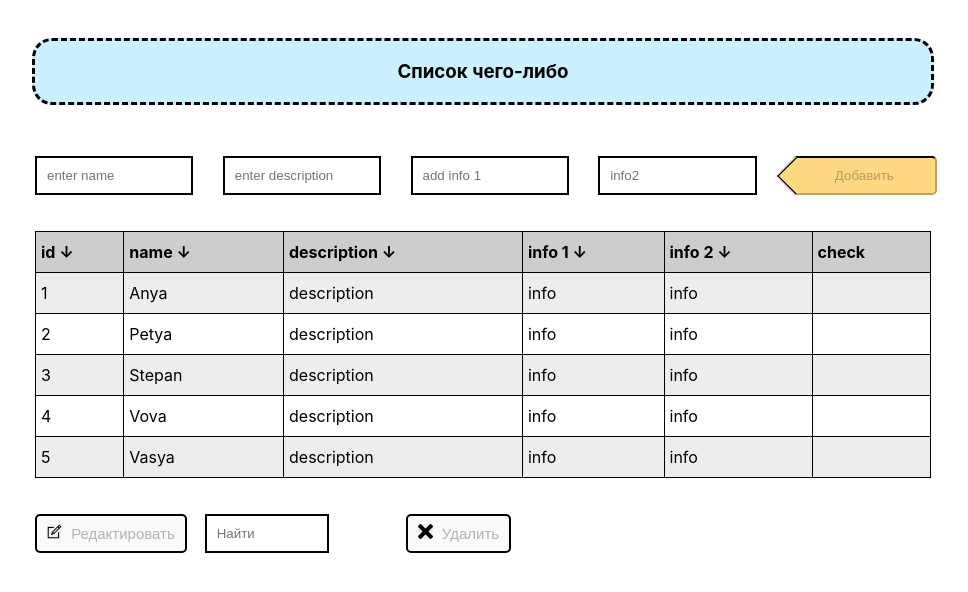
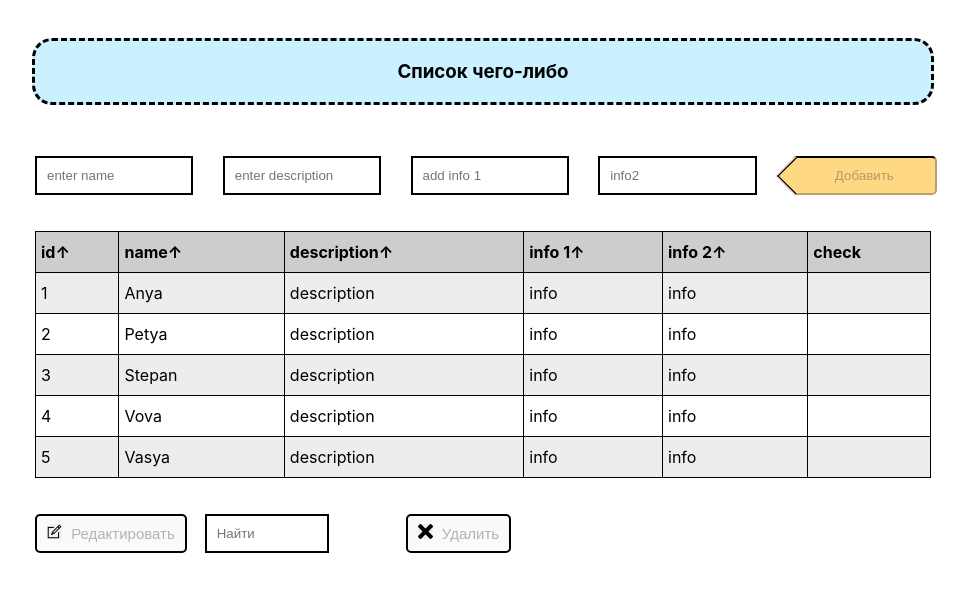
Before and after one commit to VyacheslavPetrov/veles, a React (Create React App) app in the folder my-table/my-table/: page / in a window 1280 px wide. Shown: the top 592 px of the page, without its empty margins (157-1125 px from the left). Built offline with nearby package versions, Linux system fonts and the light colour scheme.

Commit message:
sort fixes

```diff
--- a/my-table/my-table/src/App.css
+++ b/my-table/my-table/src/App.css
@@ -87,7 +87,3 @@ img {
   width: 15px;
   margin-right: 5px;
 }
-
-.increase {
-  display: none;
-}
--- a/my-table/my-table/src/App.jsx
+++ b/my-table/my-table/src/App.jsx
@@ -23,11 +23,25 @@ function App() {
     setTableData(tableData.concat([{id: tableData.length+1, name: name, description: description, info1: info1, info2: info2, isChecked: false}]))
   }, [tableData.length, name, description, info1, info2])
 
-  const handleSortById = () => {
-    const sorted = [...tableData].sort((a, b) => b.id - a.id);
+  const handleSortDegrease = (field) => {
+    const sorted = [...tableData].sort((a, b) => {
+      if(a[field] < b[field]){
+        return -1
+      } else if(a[field] > b[field]){
+        return 1
+      } else {
+        return 0
+      }
+    });
     setTableData(sorted)
   }
 
+  const handleSortIncrease = (field) => {
+    const sorted = [...tableData].sort((a, b) => b[field] - a[field]);
+    setTableData(sorted)
+  }
+
+  const sorts = {handleSortDegrease, handleSortIncrease}
   const fields = {name, description, info1, info2}
   const handleEvents = {setName, setDescription, setInfo1, setInfo2, handleAddData}
 
@@ -38,7 +52,7 @@ function App() {
       </header>
       <main>
         <Form {...handleEvents} {...fields}/>
-        <Table data={tableData} handleSortById={handleSortById}/>
+        <Table data={tableData} {...sorts} />
         <Edit />
       </main>
     </div>
--- a/my-table/my-table/src/components/table/index.jsx
+++ b/my-table/my-table/src/components/table/index.jsx
@@ -1,32 +1,119 @@
-import React from 'react'
+import React,{useState, useCallback} from 'react'
 import './style.css'
 
 
-const Table = ({data, handleSortById}) => {
+const Table = ({data, handleSortDegrease, handleSortIncrease}) => {
+  const [increaseField, setIncreaseField] = useState('')
+  const [degreaseField, setDegreaseField] = useState('')
+
+  const handleIncreaseSort = useCallback((field) => {
+    handleSortIncrease(field)
+    setIncreaseField(field)
+    setDegreaseField('')
+  }, [increaseField, degreaseField, handleSortIncrease])
+
+  const handleDegreaseSort = useCallback((field) => {
+    handleSortDegrease(field)
+    setDegreaseField(field)
+    setIncreaseField('')
+  }, [increaseField, degreaseField, handleSortIncrease])
 
   return (
     <table className="info-table">
       <thead>
       <tr>
-        <th className="id" onClick={handleSortById}>
+        <th className="id" >
           id
-          <span className="increase">&#8593;</span> <span className="degrease">&#8595; </span>
+          <span
+            className="increase"
+            name="id"
+            onClick={(e) => {
+              handleIncreaseSort(e.target.getAttribute('name'))
+            }}
+            style={degreaseField === 'id' ? {display : 'inline'}: {}}
+          >
+            &#8593;
+          </span>
+          <span
+            className="degrease"
+            name="id"
+            onClick={e => handleDegreaseSort(e.target.getAttribute('name'))}
+            style={increaseField === 'id' ? {display : 'inline'}: {display : 'none'}}
+          >
+            &#8595;
+          </span>
         </th>
         <th className="name">
           name
-          <span className="increase">&#8593;</span> <span className="degrease">&#8595; </span>
+          <span
+            className="increase"
+            name="name"
+            onClick={(e) => handleIncreaseSort(e.target.getAttribute('name'))}
+            style={increaseField === 'name' ? {display : 'inline'}: {}}
+          >
+            &#8593;
+          </span>
+          <span
+            className="degrease"
+            onClick={handleSortDegrease}
+            style={degreaseField === 'name' ? {display : 'inline'}: {display : 'none'}}
+          >
+            &#8595;
+          </span>
         </th>
         <th className="description">
           description
-          <span className="increase">&#8593;</span> <span className="degrease">&#8595; </span>
+          <span
+            className="increase"
+            name="description"
+            onClick={(e) => handleIncreaseSort(e.target.getAttribute('name'))}
+            style={increaseField === 'description' ? {display : 'inline'}: {}}
+          >
+            &#8593;
+          </span>
+          <span
+            className="degrease"
+            onClick={handleSortDegrease}
+            style={degreaseField === 'description' ? {display : 'inline'}: {display : 'none'}}
+          >
+            &#8595;
+          </span>
         </th>
         <th className="info1">
           info 1
-          <span className="increase">&#8593;</span> <span className="degrease">&#8595; </span>
+          <span
+            className="increase"
+            name="info1"
+            onClick={(e) => handleIncreaseSort(e.target.getAttribute('name'))}
+            style={increaseField === 'info1' ? {display : 'inline'}: {}}
+          >
+            &#8593;
+          </span>
+          <span
+            className="degrease"
+            onClick={handleSortDegrease}
+            style={degreaseField === 'info1' ? {display : 'inline'}: {display : 'none'}}
+          >
+            &#8595;
+          </span>
         </th>
         <th className="info2">
           info 2
-          <span className="increase">&#8593;</span> <span className="degrease">&#8595; </span>
+          <span
+            className="increase"
+            name="info2"
+            onClick={(e) => handleIncreaseSort(e.target.getAttribute('name'))}
+            style={increaseField === 'info2' ? {display : 'inline'}: {}}
+          >
+            &#8593;
+          </span>
+          <span
+            className="degrease"
+            onClick={handleSortDegrease}
+            style={degreaseField === 'info2' ? {display : 'inline'}: {display : 'none'}}
+          >
+            &#8595;
+          </span>
         </th>
         <th>check</th>
       </tr>
```
